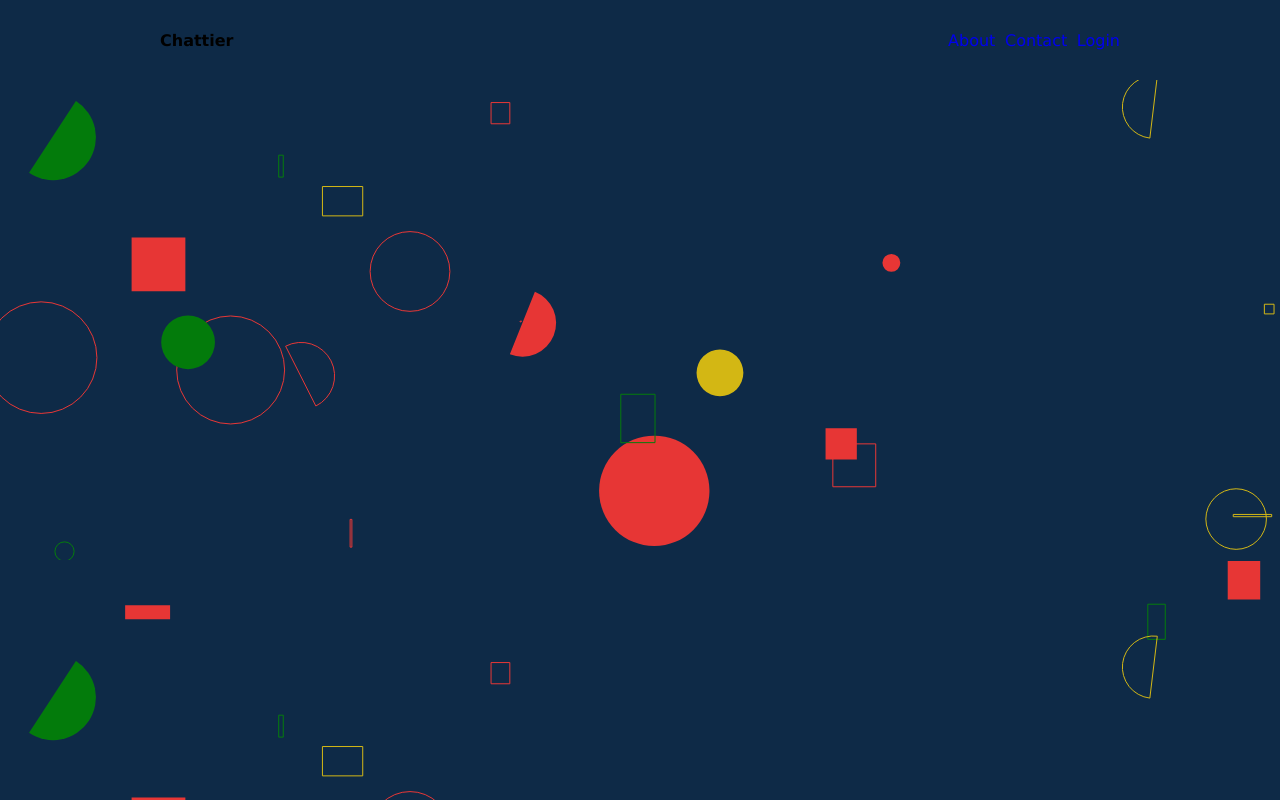
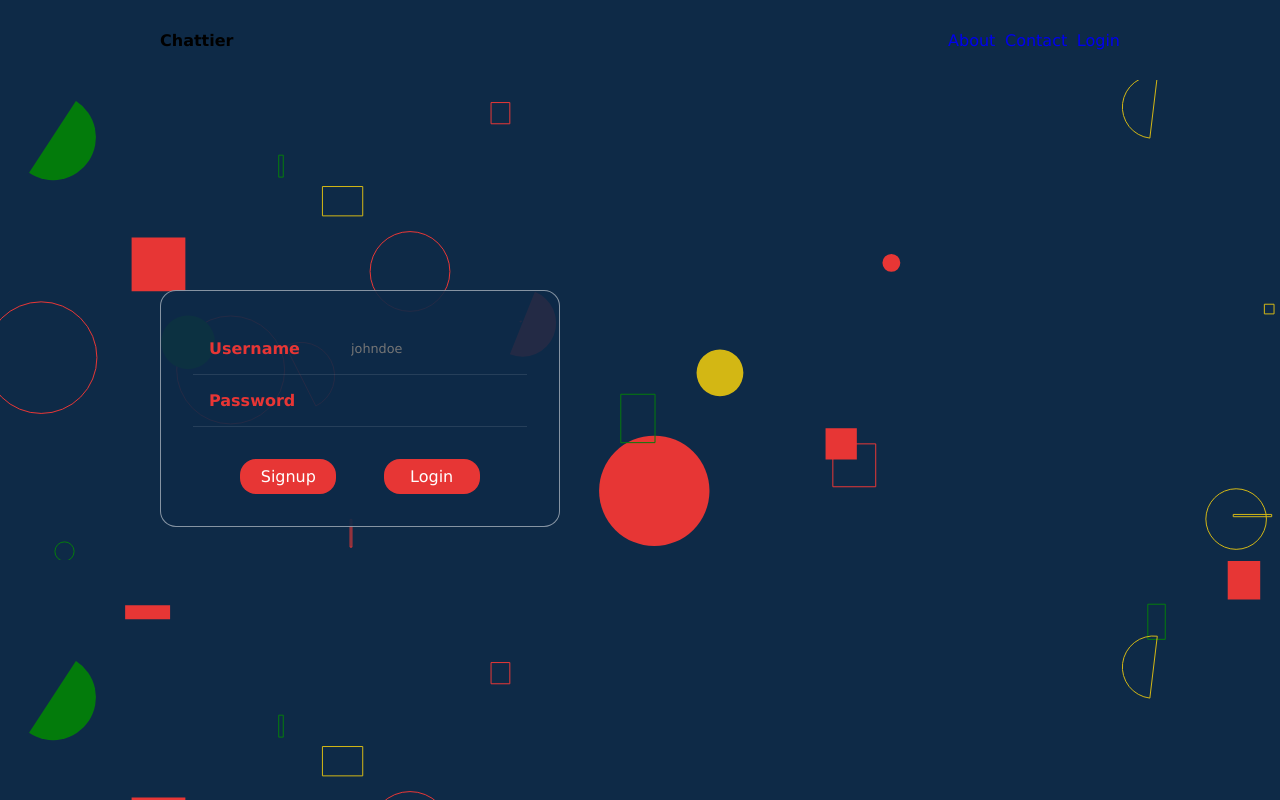
Before and after one commit to vincexiv/chat-app, a React (Create React App) app: page /login in a window 1280 px wide. Built offline with nearby package versions, Linux system fonts and the light colour scheme.

Commit message:
Add Login and Signup pages

```diff
--- a/src/components/Login.js
+++ b/src/components/Login.js
@@ -1,10 +1,28 @@
 import React from "react";
+import "../css/login-form.css"
 
-function Login(){
+function Login() {
     return (
-        <>
-            <div></div>
-        </>
+        <div className="login">
+            <div className="container">
+                <form>
+                    <div className="input">
+                        <label for="username">Username</label>
+                        <input type="text" name="username" placeholder="johndoe" required />
+                    </div>
+
+                    <div className="input">
+                        <label for="profile_picture">Password</label>
+                        <input type="password" />
+                    </div>
+
+                    <div className="buttons">
+                        <button className="btn">Signup</button>
+                        <button className="btn">Login</button>
+                    </div>
+                </form>
+            </div>
+        </div>
     )
 }
 
--- a/src/components/Signup.js
+++ b/src/components/Signup.js
@@ -1,8 +1,48 @@
 import React from "react";
+import "../css/login-form.css"
 
 function Signup(){
     return (
-        <div></div>
+        <div className="signup">
+            <div className="container">
+                <form>
+                    <div className="input">
+                        <label for="full_name">Full Name</label>
+                        <input type="text" name="full_name" placeholder="John Doe" required />
+                    </div>
+
+                    <div className="input">
+                        <label for="email">Email</label>
+                        <input type="email" name="email" placeholder="johndoe@example.com" required />
+                    </div>
+
+                    <div className="input">
+                        <label for="username">Username</label>
+                        <input type="text" name="username" placeholder="johndoe" required />
+                    </div>
+
+                    <div className="input">
+                        <label for="username">Password</label>
+                        <input type="password" name="username" required />
+                    </div>
+
+                    <div className="input">
+                        <label for="bio">Bio</label>
+                        <textarea name="bio" placeholder="Here for a good time" />
+                    </div>
+
+                    <div className="input">
+                        <label for="profile_picture">Profile Picture</label>
+                        <input type="text" name="profile_picture" />
+                    </div>
+
+                    <div className="buttons">
+                        <button className="btn">Signup</button>
+                        <button className="btn">Login</button>
+                    </div>
+                </form>
+            </div>
+        </div>
     )
 }
 
--- a/src/css/contacts.css
+++ b/src/css/contacts.css
@@ -1,11 +1,10 @@
 .contacts {
-    /* width: calc(min(20rem, 50%)); */
     width: 33%;
     height: calc(100vh - 16rem);
-    background-color: rgba(10, 59, 231, 0.6);
+    background-color: rgba(255, 255, 255, 0.1);
     padding-top: 1rem;
     padding-bottom: 1rem;
     padding-right: 1rem;
     border-radius: 1rem;
-    border: solid white 0.1rem;
+    border: solid white 0.05rem;
 }
--- /dev/null
+++ b/src/css/login-form.css
@@ -0,0 +1,72 @@
+.login, .signup {
+    height: calc(100vh - 5rem);
+    display: grid;
+    place-items: center;
+    position: relative;
+    top: -2rem;
+}
+
+form {
+    /* width: calc(min(20rem, 50%)); */
+    width: 25rem;
+    /* height: calc(100vh - 16rem); */
+    padding: 2rem;
+    border-radius: 1rem;
+    border: solid rgba(255, 255, 255, 0.5) 0.1rem;
+    justify-content: end;
+}
+
+.container form {
+    background-color: rgba(14, 42, 71, 0.9);
+    justify-self: start;
+}
+
+.input {
+    display: flex;
+    justify-content: space-between;
+    padding: 1rem;
+    border-bottom: solid rgba(255, 255, 255, 0.1) 0.1rem;
+    /* border-radius: 0.5rem; */
+}
+
+.login {
+    height: calc(100vh - 5rem);
+    display: grid;
+    place-items: center;
+    position: relative;
+    top: -2rem;
+}
+
+label {
+    color: rgb(231, 54, 53);
+    font-weight: 600;
+}
+
+input,
+textarea {
+    border: none;
+    outline: none;
+    background-color: transparent;
+    width: 10rem;
+    font-size: 0.8rem;
+    color: white;
+}
+
+.buttons {
+    display: flex;
+    justify-content: space-evenly;
+    padding-top: 2rem;
+}
+
+.btn {
+    border: rgba(255, 255, 255, 0.5);
+    outline: none;
+    background-color: rgb(231, 54, 53);
+    color: white;
+    font-size: 1rem;
+    padding: 0.5rem 1rem 0.5rem 1rem;
+    text-align: center;
+    border-radius: 1rem;
+    cursor: pointer;
+    width: 6rem;
+}
--- /dev/null
+++ b/src/css/login.css
@@ -0,0 +1,7 @@
+.login {
+    height: calc(100vh - 5rem);
+    display: grid;
+    place-items: center;
+    position: relative;
+    top: -2rem;
+}
```
